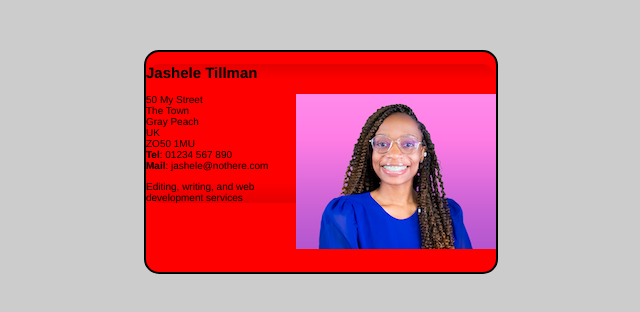
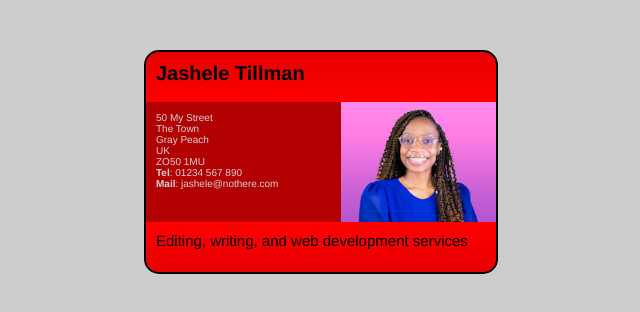
Before and after one commit to jasheloper/css-card-project, a plain HTML site: page index.html in a window 1280 px wide. Shown: the whole page, without its empty margins (319-959 px from the left). Drawn offline with Linux system fonts and the light colour scheme.

Commit message:
added some styles

```diff
--- a/style.css
+++ b/style.css
@@ -19,6 +19,27 @@ body {
     border: 0.2em solid black;
     border-radius: 1.5em;
   }
+  .card header,footer {
+    height: 3em;
+    padding: 1em;
+  }
+  .card h2,p {
+    margin: 0;
+  }
+  .card article {
+    height: 12em;
+    background-color: rgba(0,0,0,.3);
+  }
+  .card h2 {
+    font-size: 2em;
+  }
+  .card footer p {
+    font-size: 1.5em;
+  }
+  .card article p {
+    padding: 1em;
+    color: lightgrey;
+  }
   .card header {
     background-image: linear-gradient(to bottom,rgba(0,0,0,0.1), rgba(0,0,0,0));
     border-radius: 1.5em 1.5em 0 0;
```
